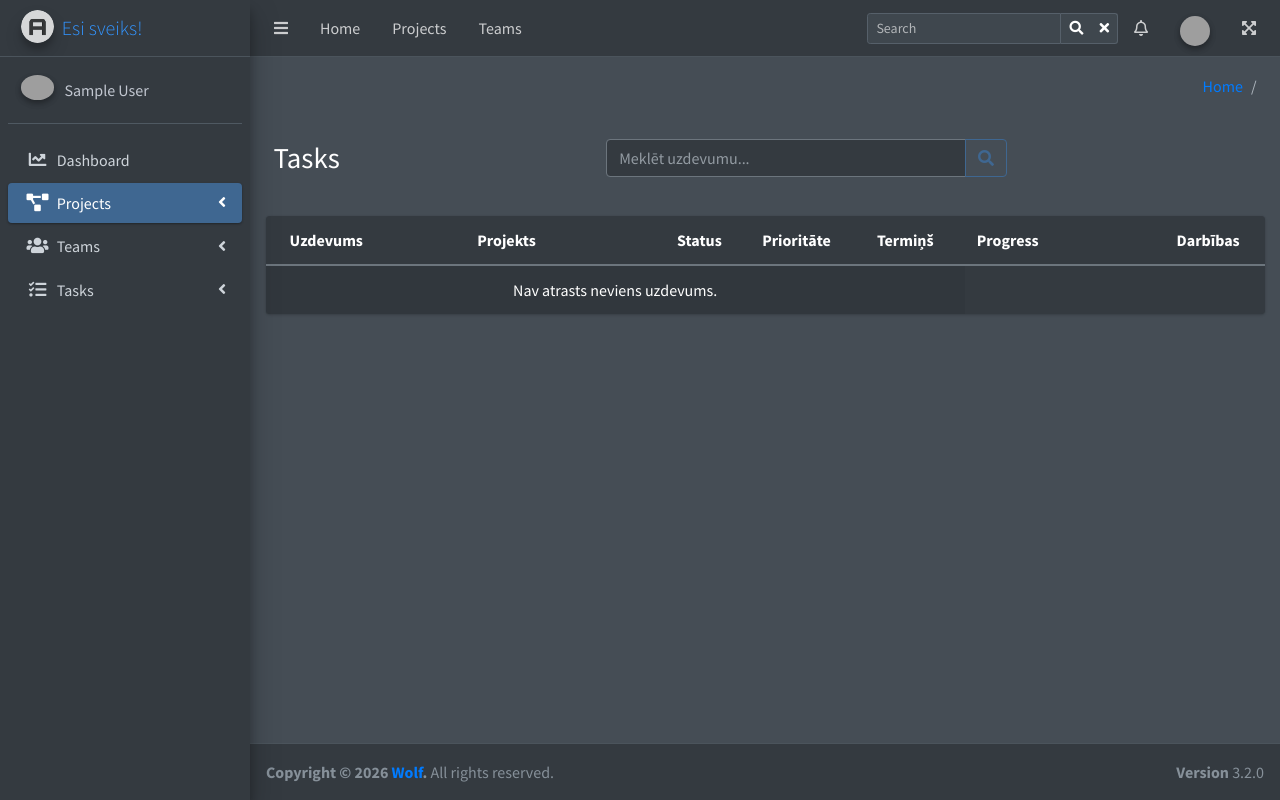
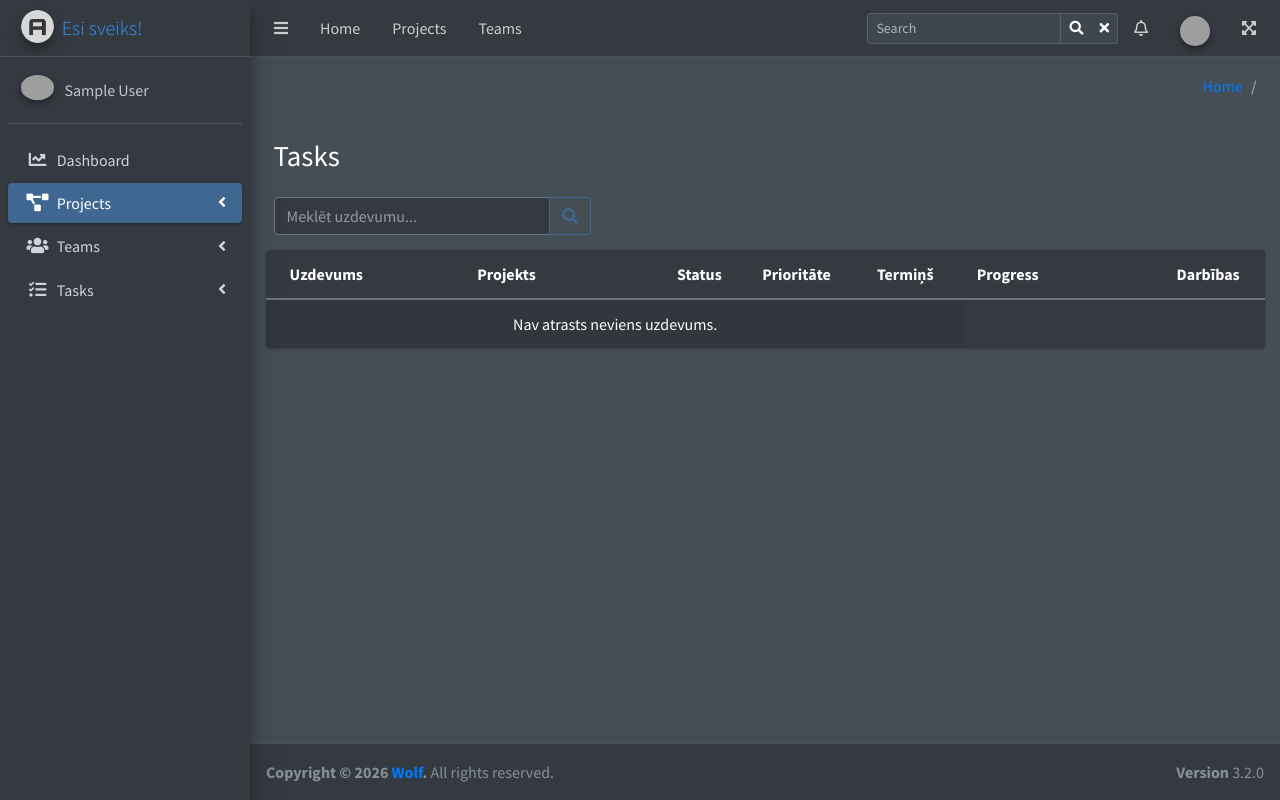
Before and after one commit to ynos999/projekts, a Django app: page /tasks/ in a window 1280 px wide. Run offline with Django 5.2, Linux system fonts and the light colour scheme; the visitor is signed in with stand-in values (Sample User, id 1); data that the repository does not hold is empty; parts of the project's set-up code (start-up, migrations or seed data) failed here and were passed over; some libraries are stand-ins or nearby versions; grey boxes are pictures that could not be loaded.

Commit message:
Update task_list.html

```diff
--- a/tasks/templates/tasks/task_list.html
+++ b/tasks/templates/tasks/task_list.html
@@ -1,14 +1,16 @@
 {% extends "base.html" %}
 
 {% block content %}
+
 <div class="content-header">
     <div class="container-fluid">
         <div class="row mb-4 align-items-center">
             <div class="col-md-4">
                 <h1 class="m-0">Tasks</h1>
             </div>
-
-            <div class="col-md-5">
+        </div>
+    </div>
+    <div class="col-md-4">
         <form method="get" action="{% url 'tasks:list' %}" class="input-group">
             <input type="text" name="q" class="form-control" placeholder="Meklēt uzdevumu..." value="{{ search_query }}">
             <div class="input-group-append">
@@ -22,14 +24,6 @@
                 {% endif %}
             </div>
         </form>
-            </div>
-
-            <!-- <div class="col-md-3 text-right">
-                <a href="{% url 'tasks:create' %}" class="btn btn-success">
-                    <i class="fas fa-plus"></i> Pievienot jaunu
-                </a>
-            </div> -->
-        </div>
     </div>
 </div>
 
```
Lines whose indentation alone changed are shown as unchanged.
